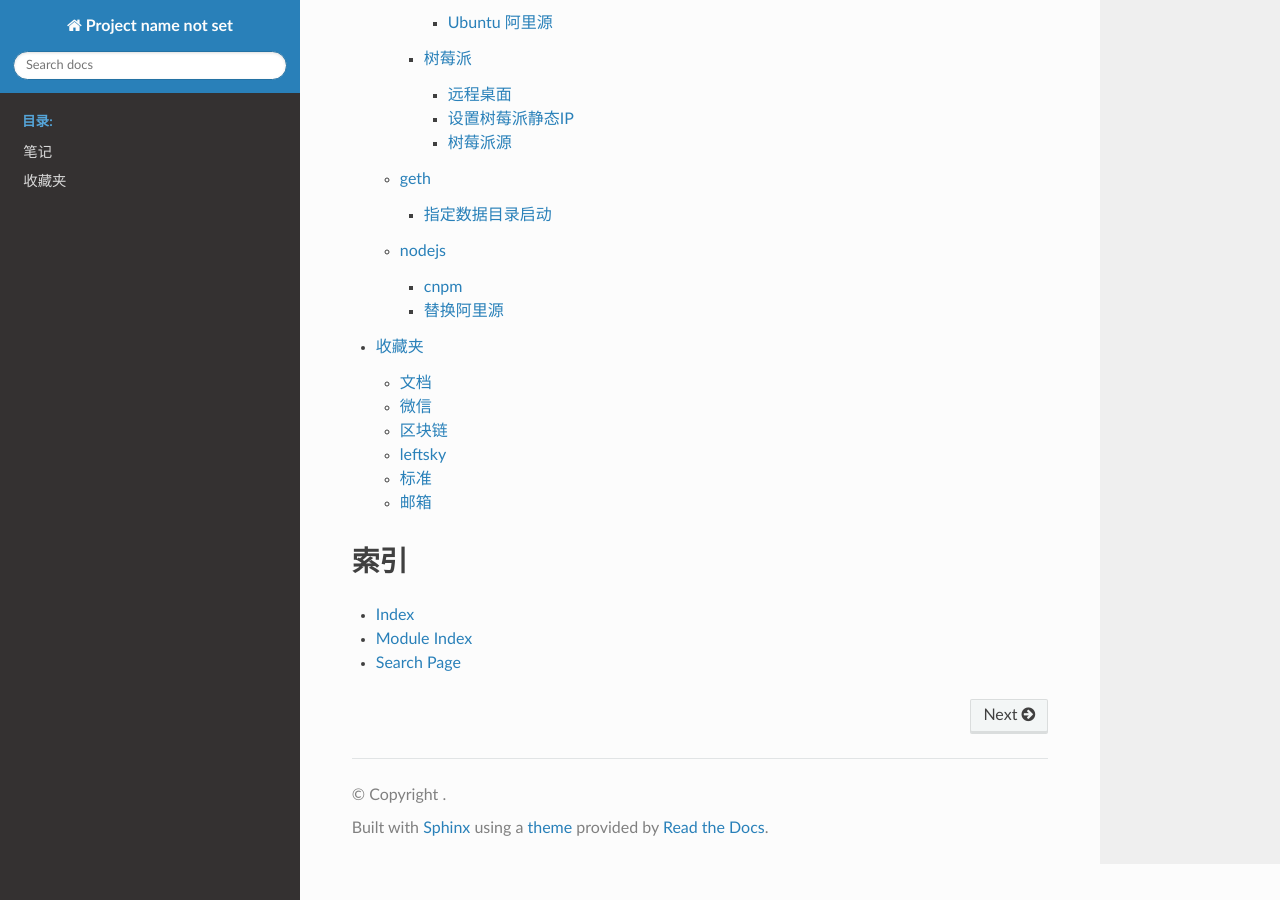
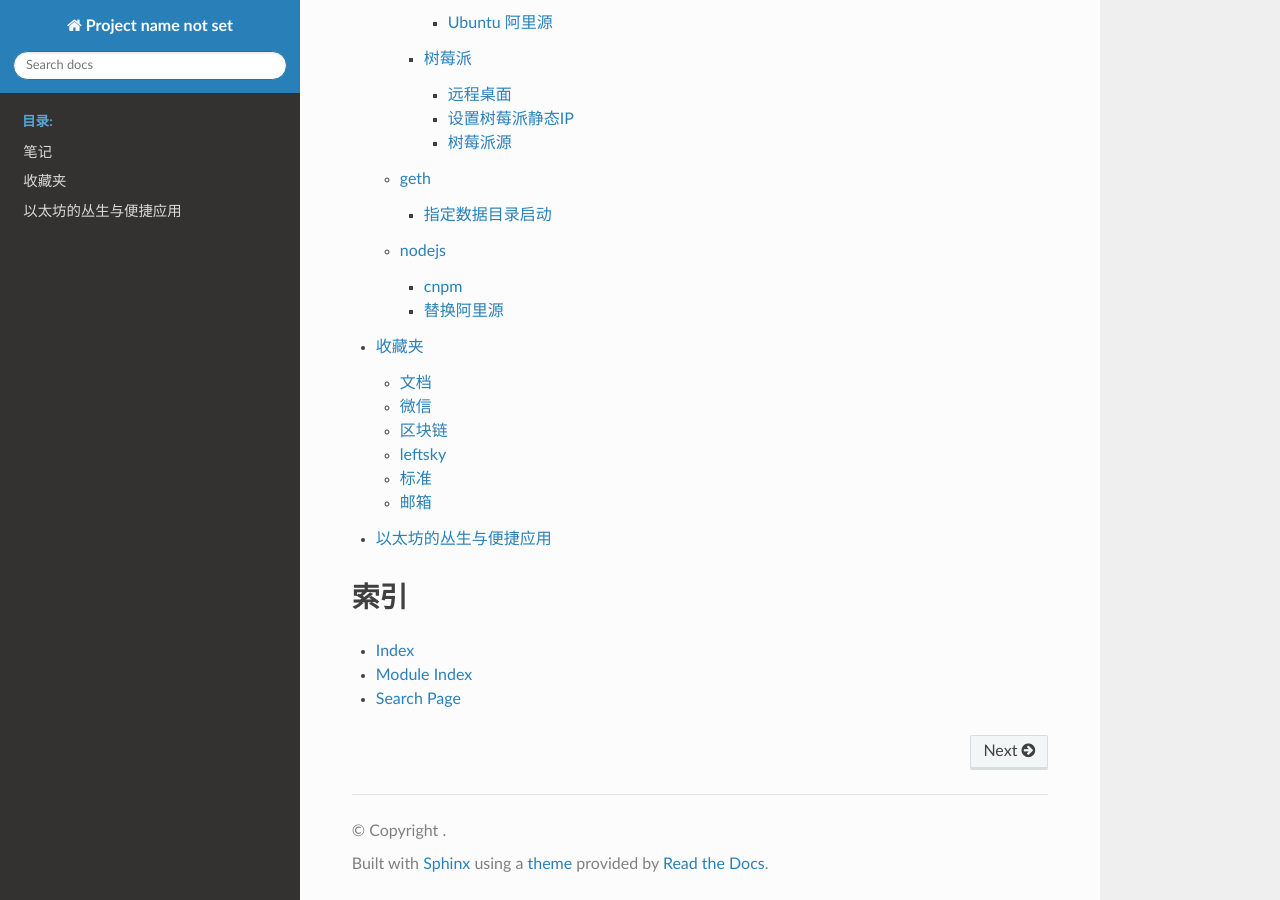
Before and after one commit to leftsky/doc, a Sphinx documentation site: the page built from source/index.rst, in a window 1280 px wide and 900 px high, scrolled down 865 px. Built offline with Sphinx 7.4.7 and the Read the Docs theme 2.0.0, drawn with Linux system fonts in a browser that asks for light colours; some of the changed lines change nothing that is shown.

Commit message:
no message

````diff
--- /dev/null
+++ b/source/eth_article1.md
@@ -0,0 +1,40 @@
+以太坊的丛生与便捷应用
+=============
+
+> 以太坊。区块链2.0。智能合约。
+
+区块链-以太坊。一个 极具落地价值 却 被万众代币托起 的 分布式超级计算机。
+从始未终，你或多或少有些理由到这，交流以太坊的开发与实现、接入与交易。让我们用`PHP`开始。
+
+[扩展包下载](https://left-bbs.oss-cn-hangzhou.aliyuncs.com/eth_php_vendor.zip)
+或者 composer 安装 `composer require leftsky/eth_php`
+
+```
+// 创建钱包
+$wallet = new Wallet();
+// 主动设置钱包地址
+//$wallet->address = '';
+// 导入钱包
+//$wallet = new Wallet($prv_key);
+
+// 如果你的服务器在国内 （不推荐使用国内服务器
+//        $wallet->config([
+//            'etherscan_domain' => "http://api-cn.etherscan.com/api?"
+//        ]);
+
+// 打印钱包地址
+echo "钱包地址：{$wallet->address}\n";
+// 打印钱包私钥
+echo "钱包私钥：{$wallet->prv_key}\n";
+// 打印以太坊余额
+echo "ETH 余额：{$wallet->balance()}\n";
+// 打印代币余额
+echo "代币 余额：{$wallet->balance("填入代币合约地址")}\n";
+// 发送以太坊
+$hash = $wallet->send($to_address, 0.000000000000000001);
+echo "发送以太坊 hash: $hash \n";
+// 发送代币
+$hash = $wallet->send($to_address, 1, $tm_contract, 8);
+echo "发送代币 hash: $hash \n";
+
+```
--- a/source/index.rst
+++ b/source/index.rst
@@ -12,6 +12,7 @@
 
    notes
    nav
+   eth_article1
 
 索引
 ==================
````
